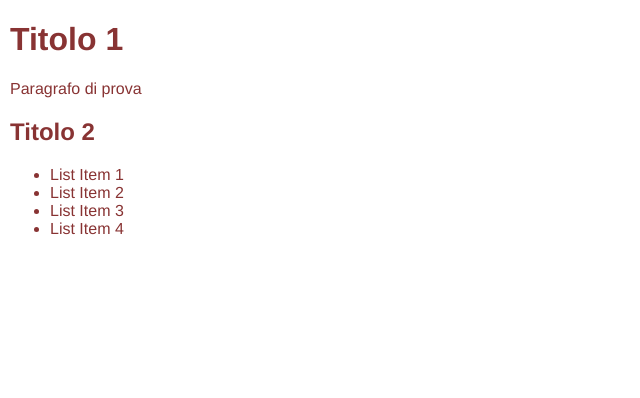
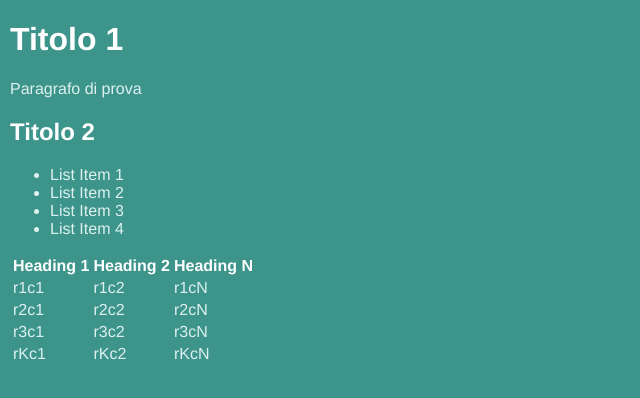
Before and after one commit to mmbros/webprj-demo, a website: page src/html/sample.html in a window 1280 px wide. Shown: the whole page, without its empty margins (0-640 px from the left). Drawn offline with nearby package versions, Linux system fonts and the light colour scheme; files that its build step writes are made by us from their sources.

Commit message:
lievi modifiche

```diff
--- a/gulpfile.js
+++ b/gulpfile.js
@@ -93,7 +93,7 @@ gulp.task('serve', ['sass', 'html'], function() {
     });
 
     gulp.watch(paths.sass.watch, ['sass']);
-//    gulp.watch(path.html.watch).on('change', browserSync.reload);
+//    gulp.watch(paths.html.watch).on('change', browserSync.reload);
     gulp.watch(paths.html.watch, ['html']);
 });
 
--- a/src/html/sample.html
+++ b/src/html/sample.html
@@ -2,10 +2,8 @@
 <html>
 <head>
 <meta charset='utf-8' />
-<title></title>
-<meta content='' name='description' />
-<meta content='' name='author' />
-<meta content='width=device-width, initial-scale=1.0' name='viewport' />
+<title>Sample HTML page</title>
+<meta name='viewport' content='width=device-width, initial-scale=1.0' />
 <link href='/css/theme.css' media='all' rel='stylesheet' />
 </head>
 <body>
@@ -25,5 +23,47 @@
   <li>List Item 4</li>
 </ul>
 
+<table>
+  <thead>
+    <tr>
+      <th>
+        Heading 1
+      </th>
+      <th>
+        Heading 2
+      </th>
+      <th>
+        Heading N
+      </th>
+    </tr>
+  </thead>
+  <tbody>
+    <tr>
+      <td>r1c1</td>
+      <td>r1c2</td>
+      <td>r1cN</td>
+    </tr>
+    <tr>
+      <td>r2c1</td>
+      <td>r2c2</td>
+      <td>r2cN</td>
+    </tr>
+    <tr>
+      <td>r3c1</td>
+      <td>r3c2</td>
+      <td>r3cN</td>
+    </tr>
+    <tr>
+      <td>rKc1</td>
+      <td>rKc2</td>
+      <td>rKcN</td>
+    </tr>
+  </tbody>
+  <tfoot>
+
+  </tfoot>
+</table>
+
+
 </body>
 </html>
--- /dev/null
+++ b/src/scss/_headings.scss
@@ -0,0 +1,8 @@
+// Setup the function in your functions or helpers files, wherever you keep these bits.
+@function headings($from:1, $to:6) {
+    @if $from == $to {
+        @return 'h#{$from}';
+    } @else {
+        @return 'h#{$from},' + headings($from+1, $to);
+    }
+}
--- a/src/scss/_includeme.scss
+++ b/src/scss/_includeme.scss
@@ -1,5 +1,6 @@
 $font-stack:    Helvetica, sans-serif;
-$primary-color: #833;
+$bg-color: #3C948B;
+$primary-color: lighten($bg-color, 50%);
 
 /**
  * default font-family.
@@ -7,6 +8,8 @@ $primary-color: #833;
 
 html {
     font-family: $font-stack;
+    background-color: $bg-color;
+    color: $primary-color;
 }
 
 /**
--- a/src/scss/theme.scss
+++ b/src/scss/theme.scss
@@ -1,5 +1,7 @@
 @import "includeme";
+@import "headings";
 
-body {
-  color: $primary-color;
+// Then call it with the rules/styles you want wherever you want (As long as the file/include has access to the above function of course).
+th, #{headings(1,6)} {
+  color: white;
 }
```
Also changed, not shown: package.json (+6 -1 lines), README.md.
